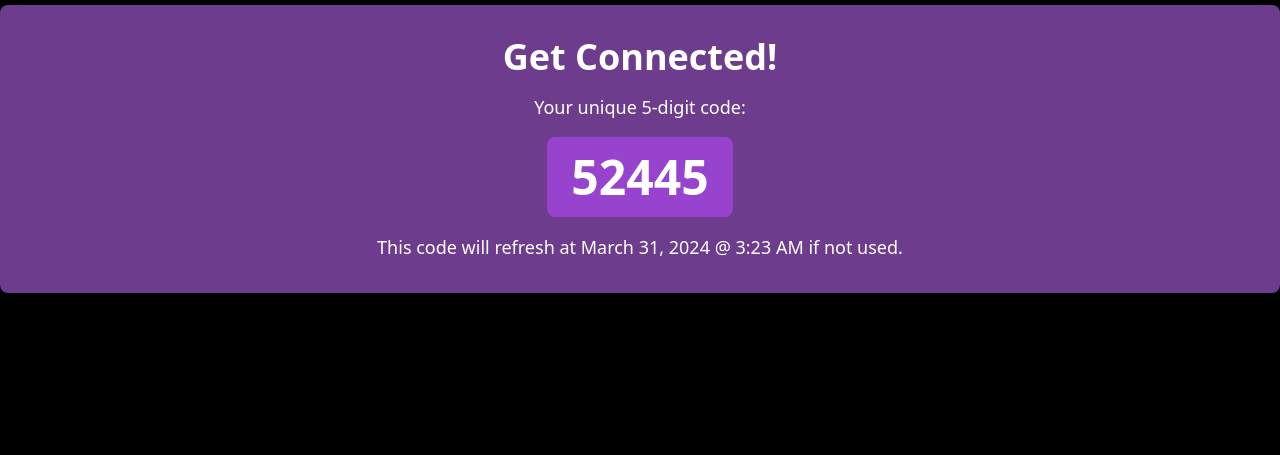
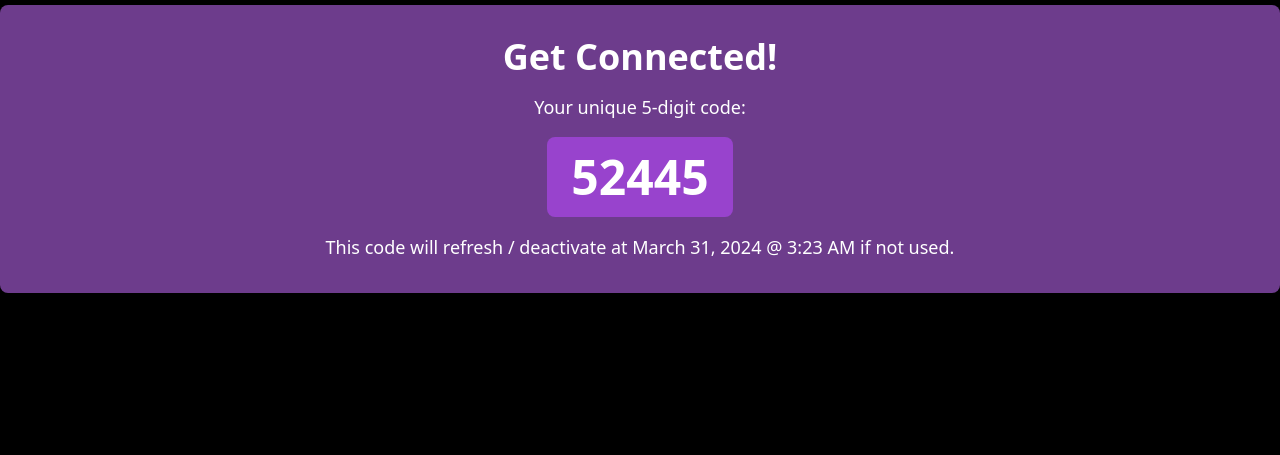
Before and after one commit to aidanvancil/virtual_graffiti_box, a Django app: page / in a window 1280 px wide. Shown: the part 284-739 px from the top of the page. Run offline with Django 4.2, Linux system fonts and the light colour scheme; some libraries are stand-ins or nearby versions.

Commit message:
style: adds better desc

```diff
--- a/app/templates/admin_panel.html
+++ b/app/templates/admin_panel.html
@@ -11,7 +11,7 @@
             <p class="text-lg animate-fade-right animate-once animate-duration-500 animate-delay-[400ms] animate-ease-in-out ">Your unique 5-digit code:</p>
             <div id="codeDisplay" class="bg-[#9843cd] text-5xl px-6 font-bold rounded-lg py-4 animate-fade-right animate-once animate-duration-500 animate-delay-[300ms] animate-ease-in-out "><p>{{ code }}</p></div>
             <p class="text-lg animate-fade-right animate-once animate-duration-500 animate-delay-[500ms] animate-ease-in-out ">
-                This code will refresh at {{ countdown }} if not used.
+                This code will refresh / deactivate at {{ countdown }} if not used.
             </p>
         </div>
     </div>
```
